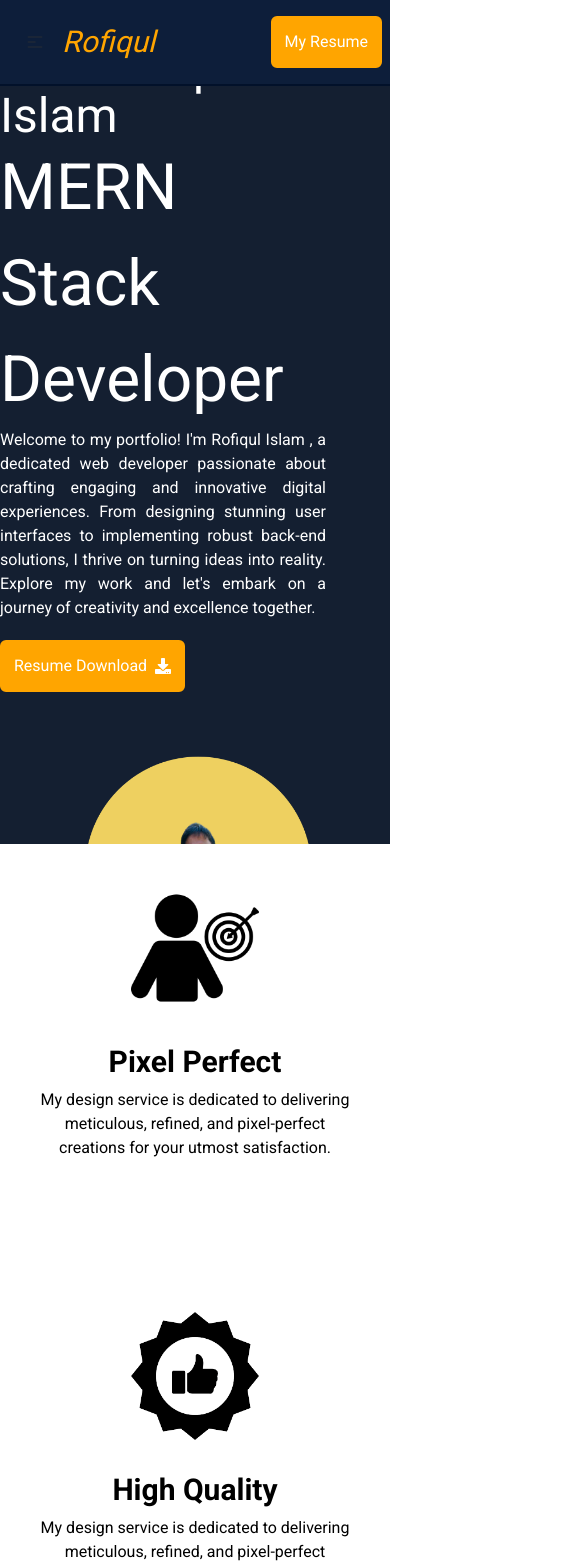
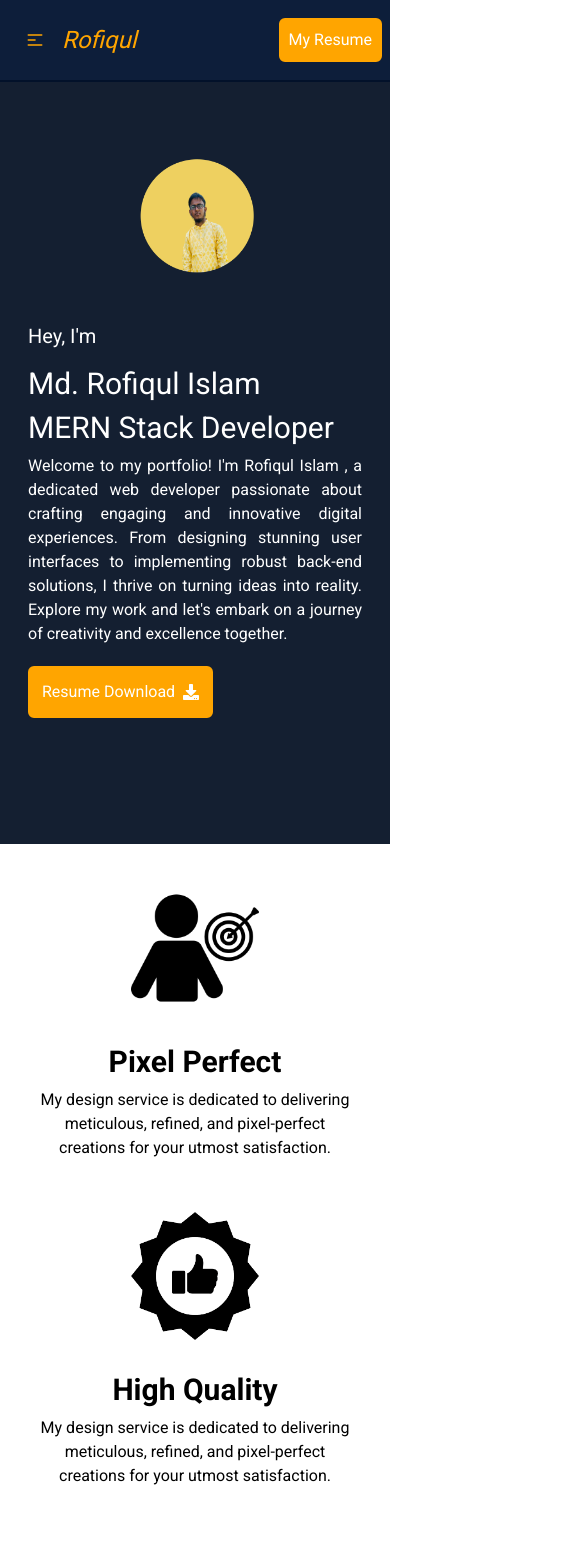
Before and after one commit to itscopebd/portfolio, a React (Vite) app: page / in a window 390 px wide. Shown: the top 1563 px of the page, 585 px wide, since content can reach past the window. Built offline with nearby package versions, Linux system fonts and the light colour scheme.

Commit message:
Responsive mobile devices

```diff
--- a/index.html
+++ b/index.html
@@ -2,9 +2,9 @@
 <html lang="en">
   <head>
     <meta charset="UTF-8" />
-    <link rel="icon" type="image/svg+xml" href="/vite.svg" />
+    <link rel="icon" type="image" href="/favicon.ico" />
     <meta name="viewport" content="width=device-width, initial-scale=1.0" />
-    <title>Vite + React</title>
+    <title>Portfolio</title>
   </head>
   <body>
     <div id="root"></div>
--- a/src/components/Contact/Contact.jsx
+++ b/src/components/Contact/Contact.jsx
@@ -19,12 +19,12 @@ const Contact = () => {
 
     return (
         <div id='contact' data-aos="fade-up">
-            <div className='py-16 container mx-auto'>
+            <div className='py-5 container mx-auto'>
                 <div className='relative section__title mt-10'>
                     <h3 className='text-center py-3 text-4xl text-white'>Contact With Me</h3>
                 </div>
-                <div className='flex gap-10 items-center'>
-                    <div className='w-6/12'>
+                <div className= ' px-5 md:px-0 flex flex-col-reverse md:flex-row gap-5 md:gap-10 md:items-center'>
+                    <div className='w-12/12 md:w-6/12'>
                         <form className='flex gap-5 flex-col'>
                             <div>
                                 <label htmlFor="" className='text-white'>Your Name</label>
@@ -43,11 +43,10 @@ const Contact = () => {
                             </div>
                         </form>
                     </div>
-                    <div className='w-6/12'>
-                        <Lottie
+                    <div className='w-12/12 md:w-6/12'>
+                        <Lottie className="w-full"
                             options={defaultOptions}
-                            height={700}
-                            width={700}
+
                         />
                     </div>
                 </div>
--- a/src/components/Footer/Footer.jsx
+++ b/src/components/Footer/Footer.jsx
@@ -3,7 +3,7 @@ import React from 'react';
 import { FaBeer, FaEnvelope, FaFacebook, FaGithub, FaLinkedin, FaLocationArrow, FaPhone } from 'react-icons/fa';
 const Footer = () => {
     return (
-        <div className='container mx-auto grid grid-cols-3 pb-16'>
+        <div className='container mx-auto pl-10 gap-5 md:gap-0 grid md:grid-cols-3 pb-16 mt-10'>
             <div className='text-white'>
                 <h3 className='text-2xl mb-3'> Md. Rofiqul islam </h3>
                 <p className='mb-2'>MERN Stack Developer</p>
--- a/src/components/HeroSection/HeroSection.jsx
+++ b/src/components/HeroSection/HeroSection.jsx
@@ -14,12 +14,12 @@ const HeroSection = () => {
 
     return (
         <div className=''>
-            <div className='grid md:grid-cols-2 lg:grid-cols-2 items-center justify-between h-screen container mx-auto'>
-                <div className='pr-16'>
-                    <div data-aos="fade-right" className='text-white'>
+            <div className='flex flex-col-reverse md:flex-row justify-center items-center md:justify-between h-screen container mx-auto'>
+                <div className='px-7 md:pr-16 w-12/12 md:w-6/12'>
+                    <div data-aos="fade-up" className='text-white'>
                         <p className='text-xl'>Hey, I'm </p>
-                        <h1 className='text-5xl mt-4'>Md. Rofiqul Islam</h1>
-                        <TypeAnimation
+                        <h1 className='text-3xl md:text-4xl mb-2 md:mb-4 mt-4'>Md. Rofiqul Islam</h1>
+                        <TypeAnimation className='text-3xl md:text-5xl'
                             sequence={[
                                 // Same substring at the start will only be typed once, initially
                                 'Web Designer',
@@ -34,17 +34,17 @@ const HeroSection = () => {
                                 1000,
                             ]}
                             speed={75}
-                            style={{ fontSize: '4em' }}
+
                             repeat={Infinity} preRenderFirstString={true} omitDeletionAnimation={true}
-                        />
-                        <h2 className='text-justify'>Welcome to my portfolio! I'm Rofiqul Islam , a dedicated web developer passionate about crafting engaging and innovative digital experiences. From designing stunning user interfaces to implementing robust back-end solutions, I thrive on turning ideas into reality. Explore my work and let's embark on a journey of creativity and excellence together.</h2>
+                            />
+                        <h2 className='text-justify md:mt-4 mt-2'>Welcome to my portfolio! I'm Rofiqul Islam , a dedicated web developer passionate about crafting engaging and innovative digital experiences. From designing stunning user interfaces to implementing robust back-end solutions, I thrive on turning ideas into reality. Explore my work and let's embark on a journey of creativity and excellence together.</h2>
 
                         <div className='flex'>
                             <a href={rofiqul} download={true} className='flex gap-2 items-center px-3 py-3 mt-5 rounded-md hover:bg-transparent hover:border-2 border-2 border-[#FFA500] bg-[#FFA500]'>Resume Download <FaDownload></FaDownload> </a>
                         </div>
                     </div>
                 </div>
-                <div className='text flex justify-center' data-aos="fade-left">
+                <div className=' w-6/12 text flex justify-center' data-aos="fade-up">
                     <img className='h-full' src={img} alt="" />
                 </div>
             </div>
--- a/src/components/Navbar/Navbar.jsx
+++ b/src/components/Navbar/Navbar.jsx
@@ -19,14 +19,14 @@ const Navbar = () => {
             <div className="navbar-start">
                 <div className="dropdown">
                     <label tabIndex={0} className="btn btn-ghost lg:hidden">
-                        <svg xmlns="http://www.w3.org/2000/svg" className="h-5 w-5" fill="none" viewBox="0 0 24 24" stroke="currentColor"><path strokeLinecap="round" strokeLinejoin="round" strokeWidth="2" d="M4 6h16M4 12h8m-8 6h16" /></svg>
+                        <svg xmlns="http://www.w3.org/2000/svg" className="h-5 w-5 text-[#FFA500]" fill="none" viewBox="0 0 24 24" stroke="currentColor"><path strokeLinecap="round" strokeLinejoin="round" strokeWidth="2" d="M4 6h16M4 12h8m-8 6h16" /></svg>
                     </label>
-                    <ul tabIndex={0} className="menu menu-sm dropdown-content mt-3 z-[1] p-2 shadow bg-base-100 rounded-box w-52">
+                    <ul tabIndex={0} className="menu menu-sm dropdown-content mt-3 z-[1] p-2 shadow bg-[#0d1e3a] rounded-box w-52">
 
                     {navbar}
                     </ul>
                 </div>
-                <a href='#' className=" flex items-center content-center w-full text-[#FFA500] text-3xl italic">
+                <a href='#' className=" flex items-center content-center w-full text-[#FFA500] text-2xl md:text-3xl italic">
        Rofiqul
       </a>
             </div>
@@ -37,7 +37,7 @@ const Navbar = () => {
                 </ul>
             </div>
             <div className="navbar-end">
-                <a className='px-3 py-3 rounded-md hover:bg-transparent hover:border-2 border-2 border-[#FFA500] bg-[#FFA500] text-white' href={rofiqul} download={true}>My Resume</a>
+                <a className=' p-2 md:p-3 rounded-md hover:bg-transparent hover:border-2 border-2 border-[#FFA500] bg-[#FFA500] text-white' href={rofiqul} download={true}>My Resume</a>
             </div>
         </div>
         </div>
--- a/src/components/Quality/Quality.jsx
+++ b/src/components/Quality/Quality.jsx
@@ -10,8 +10,8 @@ const Quality = () => {
 
     }, []);
     return (
-        <div className='container bg-white mx-auto grid md:grid-cols-3 gap-10' data-aos="fade-up">
-            <div className="card py-10">
+        <div className='container bg-white mx-auto grid md:grid-cols-3 gap-5 md:gap-10' data-aos="fade-up">
+            <div className="card pt-10">
                 <figure><img className='w-32 h-32' src={perfectImage} alt="Shoes" /></figure>
                 <div className="card-body border-none text-black">
                     <h2 className="card-title text-center text-3xl block">Pixel Perfect</h2>
@@ -19,7 +19,7 @@ const Quality = () => {
 
                 </div>
             </div>
-            <div className="card py-10">
+            <div className="card">
                 <figure><img className='w-32 h-32' src={bestImage} alt="Shoes" /></figure>
                 <div className="card-body border-none text-black">
                     <h2 className="card-title text-center text-3xl block">High Quality</h2>
@@ -27,7 +27,7 @@ const Quality = () => {
 
                 </div>
             </div>
-            <div className="card py-10 ">
+            <div className="card pb-10 ">
                 <figure><img className='w-32 h-32' src={ideaImage} alt="Shoes" /></figure>
                 <div className="card-body border-none text-black">
                     <h2 className="card-title text-center text-3xl block">Awesome Idea</h2>
--- a/src/components/Services/Services.jsx
+++ b/src/components/Services/Services.jsx
@@ -16,7 +16,7 @@ const Services = () => {
 
     return (
         <div id='services' data-aos="fade-up">
-            <div className='py-16 container mx-auto'>
+            <div className='pt-5 container mx-auto px-5 md:px-0'>
                 <div className='relative section__title my-10'>
                     <h3 className='text-center py-3 text-4xl text-white'>Services</h3>
                 </div>
--- a/src/components/Skills/Skills.jsx
+++ b/src/components/Skills/Skills.jsx
@@ -7,12 +7,12 @@ const Skills = () => {
 
     }, []);
     return (
-        <div className='container mx-auto pb-16 ' id='skills' data-aos="fade-up">
+        <div className='container mx-auto pb-10 ' id='skills' data-aos="fade-up">
             <div className='relative section__title my-10'>
                 <h3 className='text-center py-3 text-4xl text-white'>My Skills</h3>
             </div>
 
-            <div className='grid grid-cols-8 gap-5 mt-16'>
+            <div className='grid px-10 md:px-0 min-[550px]:grid-cols-3 min-[376px]:grid-cols-2 sm:grid-cols-3 md:grid-cols-4 lg:grid-cols-6 xl:grid-cols-8 gap-5 mt-16'>
 
                 <div className="shadow-sm shadow-[#FFA500]">
                     <div className="card-body py-3 items-center text-center text-white">
```
Also changed, not shown: src/components/Projects/Projects.jsx (+12 -10 lines), 1 other file (tests, documents, lock files or other folders).
